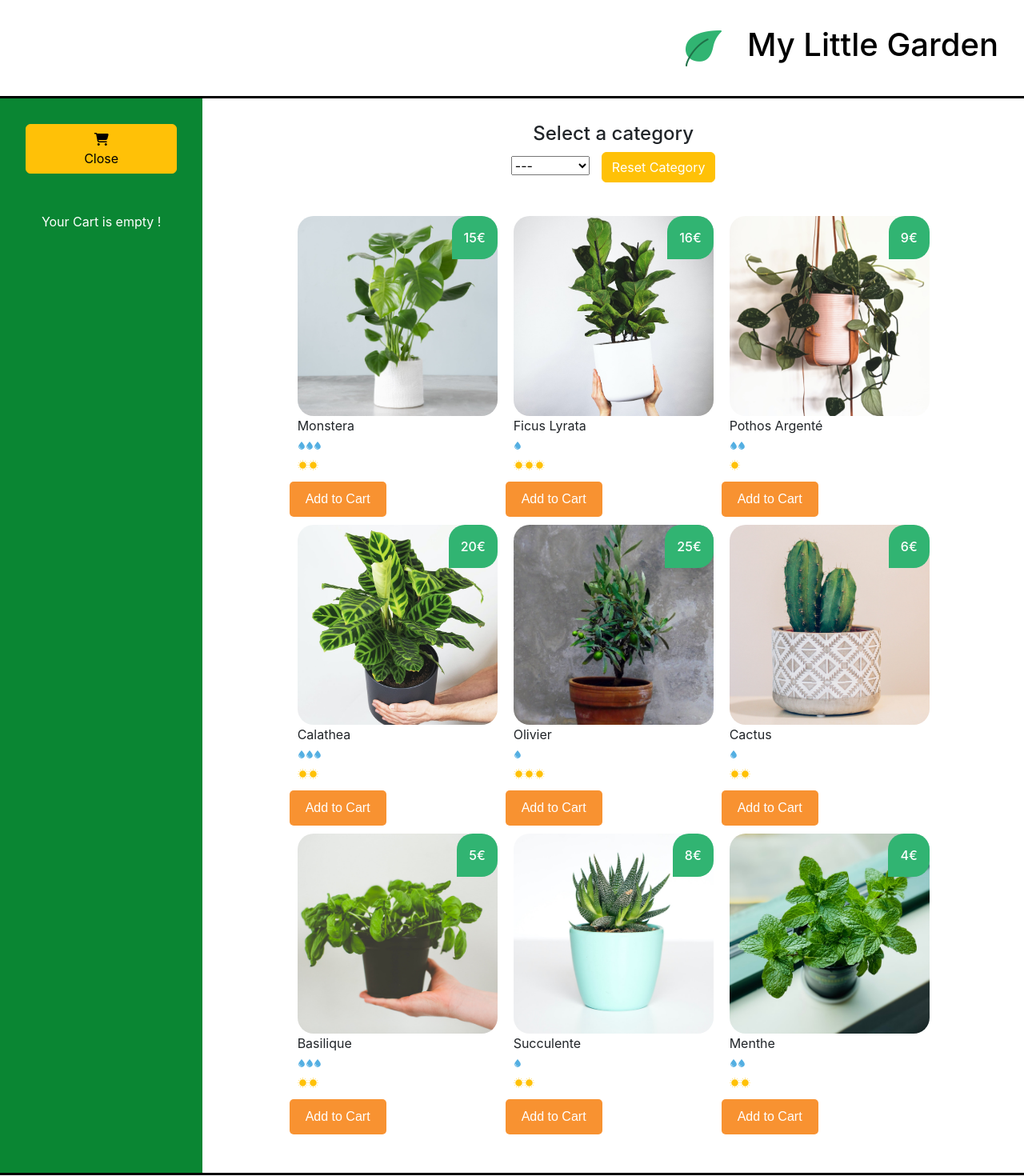
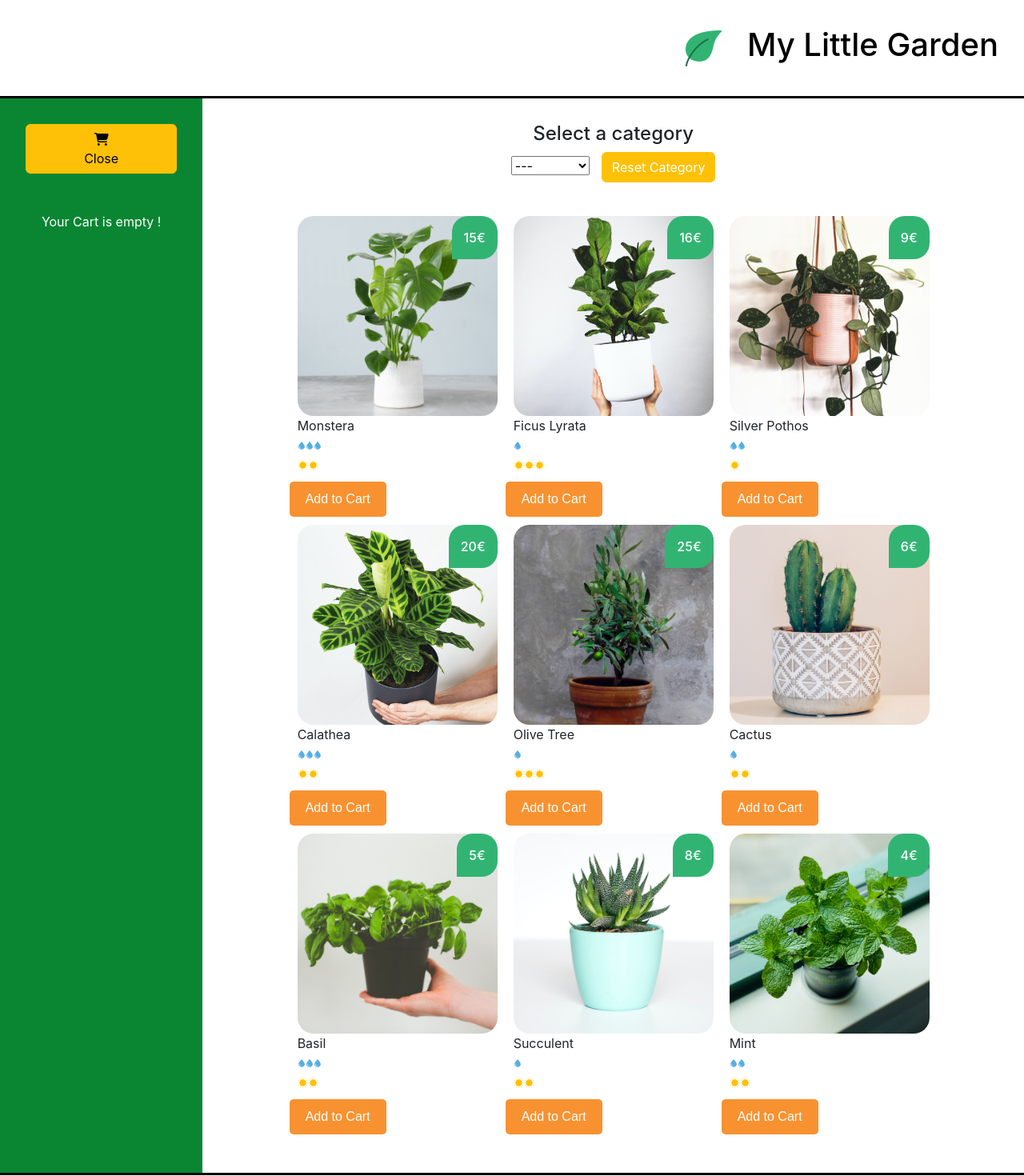
Before and after one commit to selsebil-ben/My-Little-Garden, a Next.js app: page / in a window 1280 px wide. Shown: the top 1470 px of the page at 80% size. Built offline with nearby package versions, Linux system fonts and the light colour scheme.

Commit message:
add some plants

```diff
--- a/src/datas/plantList.ts
+++ b/src/datas/plantList.ts
@@ -30,7 +30,7 @@ export const plantList = [
 	},
 
 	{
-		name: 'pothos argenté',
+		name: 'Silver Pothos',
 		category: 'Classic',
 		id: '3sd',
 		light: 1,
@@ -50,7 +50,7 @@ export const plantList = [
 		price: 20
 	},
 	{
-		name: 'olivier',
+		name: 'Olive tree',
 		category: 'Outdoor',
 		id: '5pl',
 		light: 3,
@@ -69,7 +69,7 @@ export const plantList = [
 		price: 6
 	},
 	{
-		name: 'basilique',
+		name: 'basil',
 		category: 'Outdoor',
 		id: '7ie',
 		bestSale: true,
@@ -79,7 +79,7 @@ export const plantList = [
 		price: 5
 	},
 	{
-		name: 'succulente',
+		name: 'Succulent',
 		category: 'Succulent',
 		id: '9vn',
 		light: 2,
@@ -89,7 +89,7 @@ export const plantList = [
 	},
 
 	{
-		name: 'menthe',
+		name: 'mint',
 		category: 'Outdoor',
 		id: '6uo',
 		light: 2,
```
